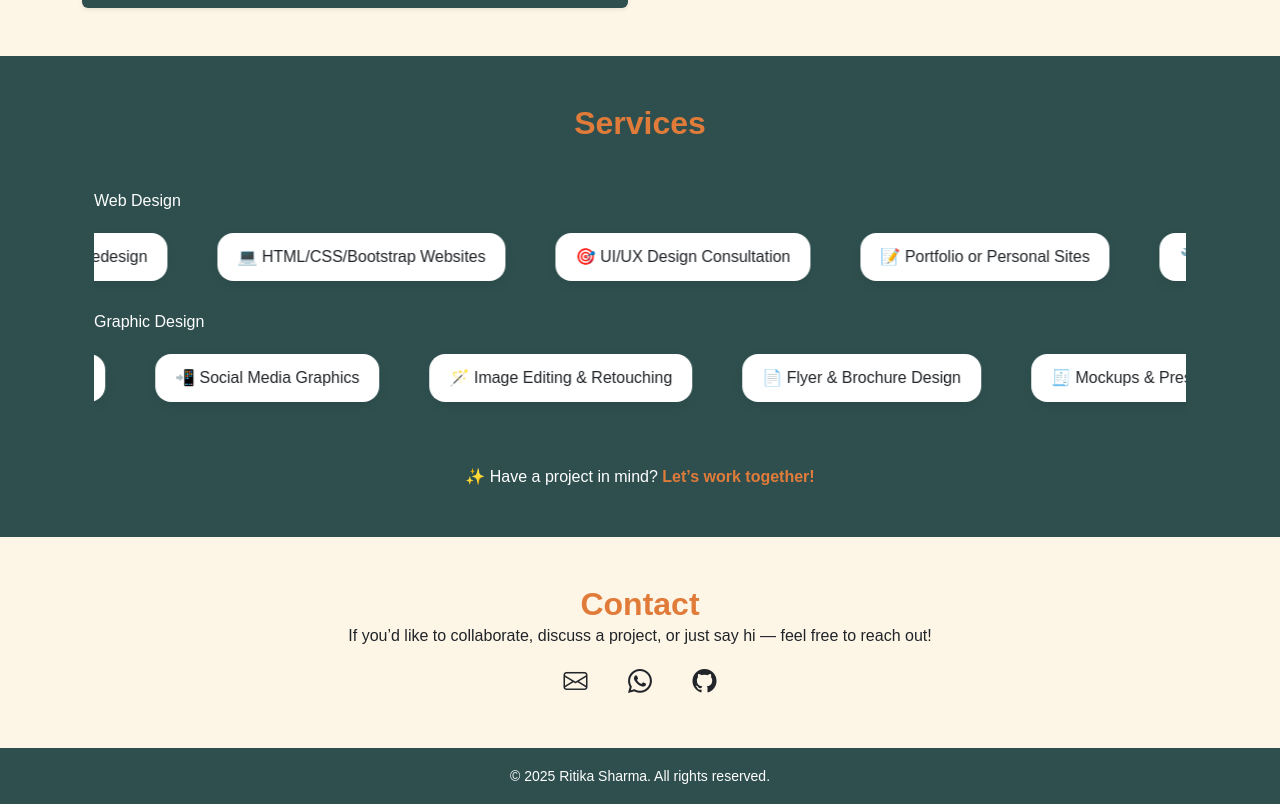
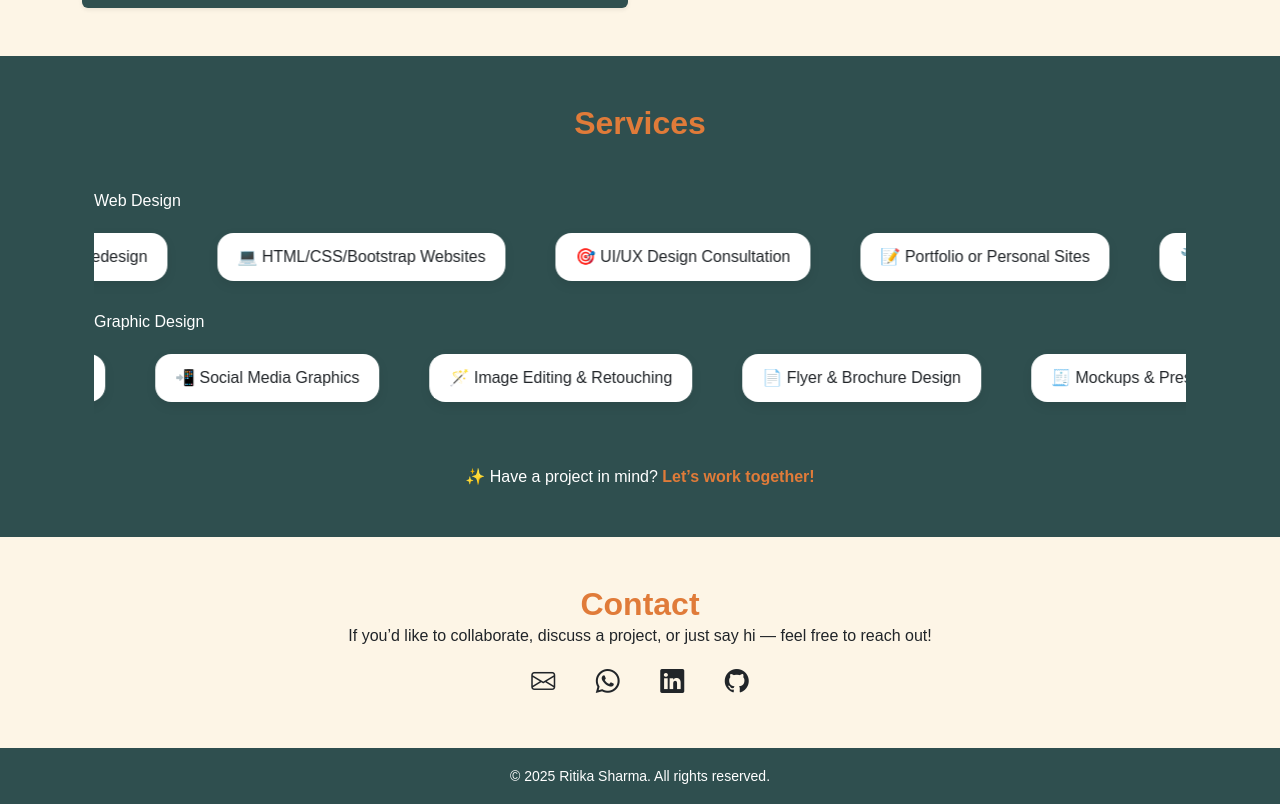
Before and after one commit to ritikasharma-21/codeandcanvas, a plain HTML site: page index.html in a window 1280 px wide. Shown: the part 2668-3472 px from the top of the page. Drawn offline with nearby package versions, Linux system fonts and the light colour scheme; a web font is replaced by a local one.

Commit message:
index.html

```diff
--- a/index.html
+++ b/index.html
@@ -378,6 +378,8 @@
 
                 <a href="mailto:ritikashrmaa08@gmail.com" class="text-dark"><i class="bi bi-envelope fs-4 me-3"></i></a>
                 <a href="https://wa.me/918851739994" target="_blank"><i class="bi bi-whatsapp fs-4 me-3"></i></a>
+                <a href="https://www.linkedin.com/in/ritika-sharma-7b7686362/" target="_blank"><i
+                        class="bi bi-linkedin fs-4 me-3"></i></a>
                 <a href="https://github.com/ritikasharma-21" target="_blank"><i class="bi bi-github fs-4"></i></a>
             </div>
         </div>
```
